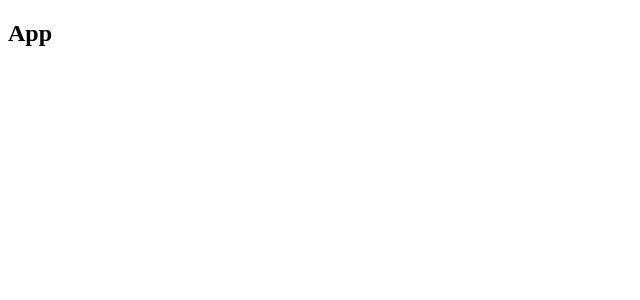
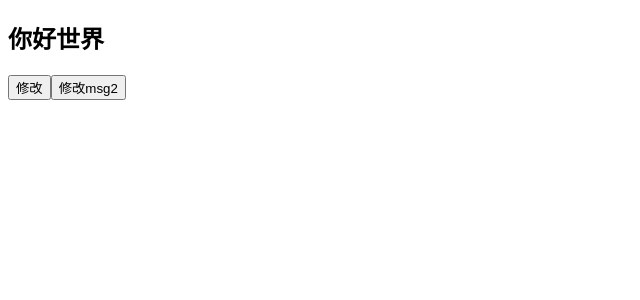
Before and after one commit to hufanglei/react-learn-note, a React (Create React App) app: page / in a window 1280 px wide. Shown: the top 300 px of the page, without its empty margins (0-640 px from the left). Built offline with nearby package versions, Linux system fonts and the light colour scheme.

Commit message:
useState

```diff
--- a/src/App.jsx
+++ b/src/App.jsx
@@ -33,5 +33,7 @@ export default App;
  * 2. 函数式组件没有this
  * 3. 函数式组件没有state状态
  *
- * Hooks
+ * Hooks （钩子 - 生命周期函数）
+ *        - React官方提供的hook
+ *        - 开发人员自定义的hook
  */
--- /dev/null
+++ b/src/App1.jsx
@@ -0,0 +1,26 @@
+import {useState} from 'react'
+
+let msg = "你好世界"
+
+//触发视图更新的东西 useState
+function App1(){
+    //Hook只能用在组件函数中的最顶层
+    const [msg,setMsg] = useState('你好世界')
+    console.log(msg)
+    const fn = () => {
+        // msg = 'hello world'
+        // console.log(msg)
+        setMsg('hello world')
+    }
+
+    return (
+        <>
+        <h2>{msg}</h2>
+        {/*<button onClick={()=>msg="hello world"}>修改</button>*/}
+        <button onClick={fn}>修改</button>
+        <button onClick={() => setMsg('hello world')}>修改msg2</button>
+        </>
+    )
+}
+
+export default App1;
--- a/src/index.js
+++ b/src/index.js
@@ -1,6 +1,6 @@
 // console.log('hello world')
 import ReactDOM from 'react-dom'
-import App from "./App";
+import App from "./App1";
 
 //ReactDOM.render(组件名称，要注入的元素)
 ReactDOM.render(
```
